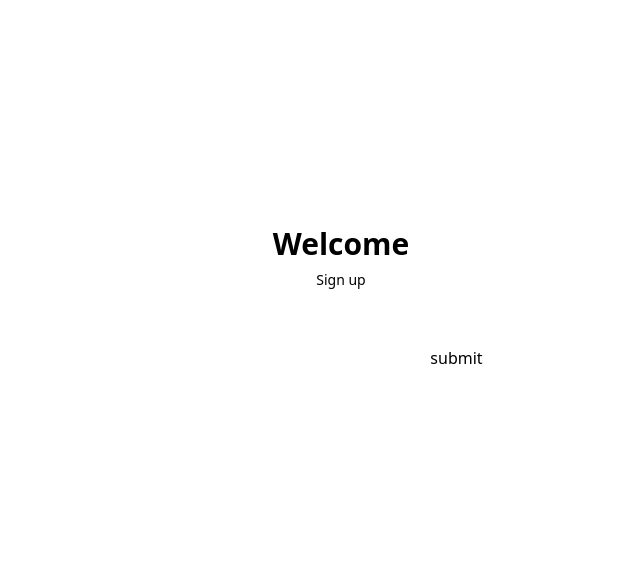
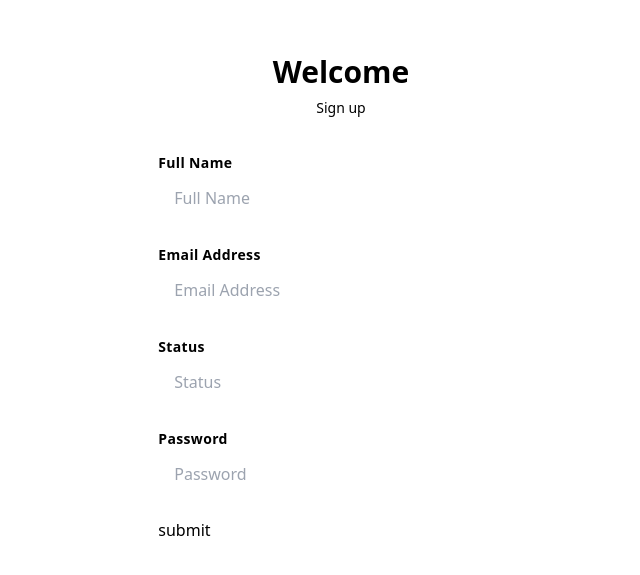
Before and after one commit to swarupcs/WhatsApp, a React (Create React App) app in the folder whatsapp_frontend/: page /register in a window 1280 px wide. Shown: the part 133-708 px from the top of the page, without its empty margins (299-939 px from the left). Built offline with nearby package versions, Linux system fonts and the light colour scheme; what redux-persist-transform-filter would draw is missing.

Commit message:
Create custom inputs with validation

```diff
--- /dev/null
+++ b/whatsapp_frontend/src/components/auth/AuthInput.jsx
@@ -0,0 +1,17 @@
+import React from "react";
+
+function AuthInput({ name, type, placeholder, register, error }) {
+  return (
+    <div className="mt-8 content-center dark:text-dark_text_1 space-y-1">
+      <label htmlFor={name} className="text-sm font-bold tracking-wide">
+        {placeholder}
+      </label>
+      <input
+      className="w-full dark:bg-dark_bg_3 text-base py-2 px-4 rounded-lg outline-none"
+      type={type} placeholder={placeholder} {...register(name)} />
+      {error && <p className="text-red-400">{error}</p> }
+    </div>
+  );
+}
+
+export default AuthInput;
--- a/whatsapp_frontend/src/components/auth/RegisterForm.jsx
+++ b/whatsapp_frontend/src/components/auth/RegisterForm.jsx
@@ -1,7 +1,8 @@
-import React from 'react'
-import {useForm} from "react-hook-form";
+import React from "react";
+import { useForm } from "react-hook-form";
 import { yupResolver } from "@hookform/resolvers/yup";
-import { signUpSchema } from '../../utils/validation';
+import { signUpSchema } from "../../utils/validation";
+import AuthInput from "./AuthInput";
 
 function RegisterForm() {
   const {
@@ -17,24 +18,50 @@ function RegisterForm() {
   console.log("values", watch());
   console.log("errors", errors);
   return (
-    <div className='h-screen w-full flex items-center justify-center overflow-hidden'>
+    <div className="h-screen w-full flex items-center justify-center overflow-hidden">
       {/* Container */}
-      <div className='max-w-md space-y-8 p-10 dark:bg-dark_bg_2 rounded-xl'>
+      <div className="max-w-md space-y-8 p-10 dark:bg-dark_bg_2 rounded-xl">
         {/* Heading */}
-        <div className='text-center dark:text-dark_text_1'>
-            <h2 className='mt-6 text-3xl font-bold'>Welcome</h2>
-            <p className='mt-2 text-sm'>Sign up</p>
+        <div className="text-center dark:text-dark_text_1">
+          <h2 className="mt-6 text-3xl font-bold">Welcome</h2>
+          <p className="mt-2 text-sm">Sign up</p>
         </div>
         {/* Form */}
-        <form
-        onSubmit={handleSubmit(onSubmit)}
-         className='mt-6 space-y-6'>
-          <input type="text" {...register("name", { required: true })} />
-          <button type='submit'>submit</button>
-         </form>
+        <form onSubmit={handleSubmit(onSubmit)} className="mt-6 space-y-6">
+          <AuthInput
+            name="name"
+            type="text"
+            placeholder="Full Name"
+            register={register}
+            error={errors?.name?.message}
+          />
+          <AuthInput
+            name="email"
+            type="text"
+            placeholder="Email Address"
+            register={register}
+            error={errors?.email?.message}
+          />
+          <AuthInput
+            name="status"
+            type="text"
+            placeholder="Status"
+            register={register}
+            error={errors?.status?.message}
+          />
+          <AuthInput
+            name="password"
+            type="password"
+            placeholder="Password"
+            register={register}
+            error={errors?.password?.message}
+          />
+
+          <button type="submit">submit</button>
+        </form>
       </div>
     </div>
-  )
+  );
 }
 
-export default RegisterForm
+export default RegisterForm;
--- a/whatsapp_frontend/src/utils/validation.js
+++ b/whatsapp_frontend/src/utils/validation.js
@@ -1,5 +1,20 @@
 import * as Yup from "yup";
 
 export const signUpSchema = Yup.object({
-    name: Yup.string().required("Full name is required"),
+  name: Yup.string()
+    .required("Name is required")
+    .matches(/^[a-zA-Z_ ]*$/, "No special characters allowed.")
+    .min(2, "Name must be between 2 and 16 characters.")
+    .max(16, "Name must be between 2 and 16 characters."),
+
+  email: Yup.string()
+    .required("Email address is required.")
+    .email("Invalid email address."),
+  status: Yup.string().max(64, "Status must be less than 64 characters."),
+  password: Yup.string()
+    .required("Password is required.")
+    .matches(
+      /^(?=.*[a-z])(?=.*[A-Z])(?=.*\d)(?=.*[@$!%*?&])[A-Za-z\d@$!%*?&]{6,}$/,
+      "Password must contain atleast 6 characters, 1 uppercase, 1 lowercase, 1 number and 1 special character."
+    ),
 });
```
